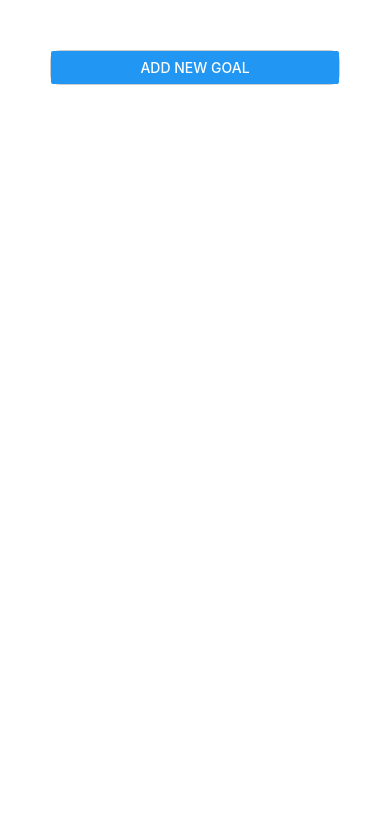
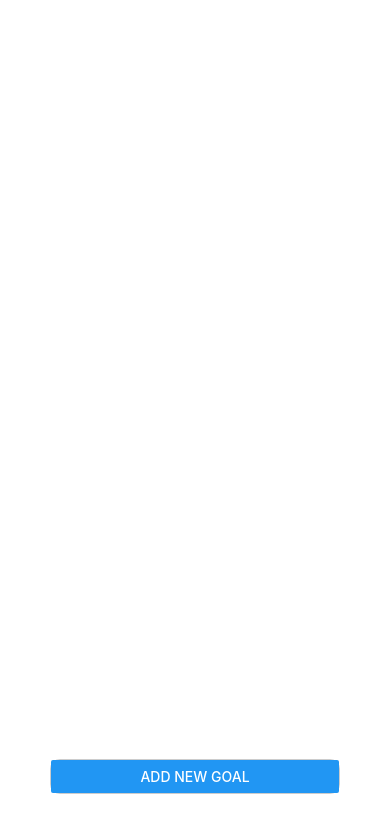
Before and after one commit to SBYDeveloper/course-goal-app, a React Native app: screen / in a window 390 px wide. Shown: the top 832 px of the page. Built offline with nearby package versions, Linux system fonts and the light colour scheme.

Commit message:
small styling updates

```diff
--- a/App.js
+++ b/App.js
@@ -28,9 +28,6 @@ export default function App() {
 
   return (
     <View style={styles.screen}>
-      <View style={styles.button}>
-        <Button title="Add New Goal" onPress={() => setIsAddMode(true)}/>
-      </View>
       <GoalInput
         visible={isAddMode}
         onAddGoal={addGoalHandler}
@@ -46,13 +43,17 @@ export default function App() {
             title={itemData.item.value} />
         )}>
       </FlatList>
+      <View style={styles.button}>
+        <Button title="Add New Goal" onPress={() => setIsAddMode(true)}/>
+      </View>
     </View>
   );
 }
 
 const styles = StyleSheet.create({
   screen: {
-    padding: 50
+    padding: 50,
+    flex: 1
   },
   goalsContainer: {
     marginTop: 20,
@@ -61,6 +62,7 @@ const styles = StyleSheet.create({
   button: {
       borderColor: "#ccc",
       borderWidth: 1,
-      borderRadius: 10
+      borderRadius: 10,
+      marginBottom:"auto"
   }
 });
```
